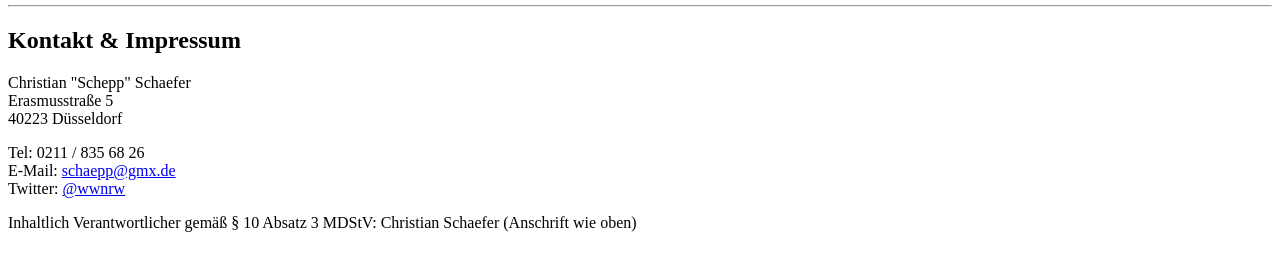
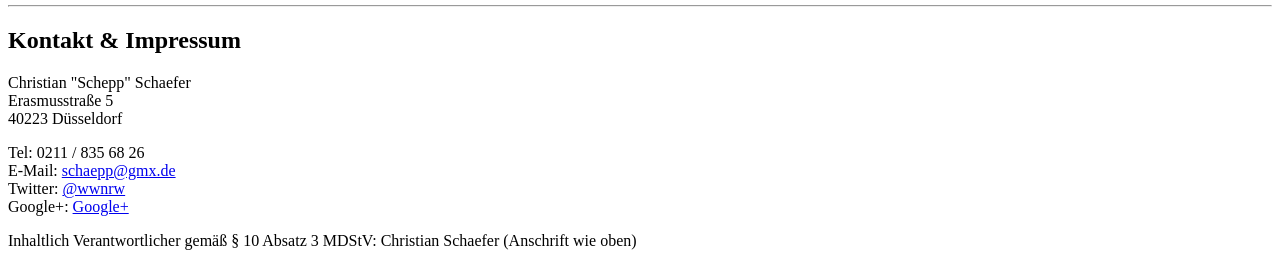
Before and after one commit to Schepp/wwnrw, a PHP site: the page made by site/templates/home.php in a window 1280 px wide. Shown: the part 872-1138 px from the top of the page. Before the commit the page ends 1104 px from the top, so only its background shows below. Run offline with PHP 8.4, Linux system fonts and the light colour scheme; the template is opened without the code that fills it, so the values that code supplies are empty; some libraries are stand-ins or nearby versions.

Commit message:
- Added Google+ linkage
Signed-off-by: Christian Schepp Schaefer <schaepp@gmx.de>

```diff
--- a/site/templates/home.php
+++ b/site/templates/home.php
@@ -57,7 +57,8 @@
 			40223 Düsseldorf</p>
 			<p>Tel: 0211 / 835 68 26<br>
 			E-Mail: <a href='mailt&#111;&#58;s&#99;h%61&#37;&#54;5p&#112;&#64;&#103;m&#120;%2&#69;de'>schaepp&#64;gmx&#46;de</a><br>
-			Twitter: <a href="https://twitter.com/wwnrw">@wwnrw</a></p>
+			Twitter: <a href="https://twitter.com/wwnrw">@wwnrw</a><br>
+			Google+: <a href="https://plus.google.com/109970663953331374396" rel="publisher">Google+</a></p>
 			<p>Inhaltlich Verantwortlicher gemäß § 10 Absatz 3 MDStV: Christian Schaefer (Anschrift wie oben)</p>
 		</article>
 	</main>
```
